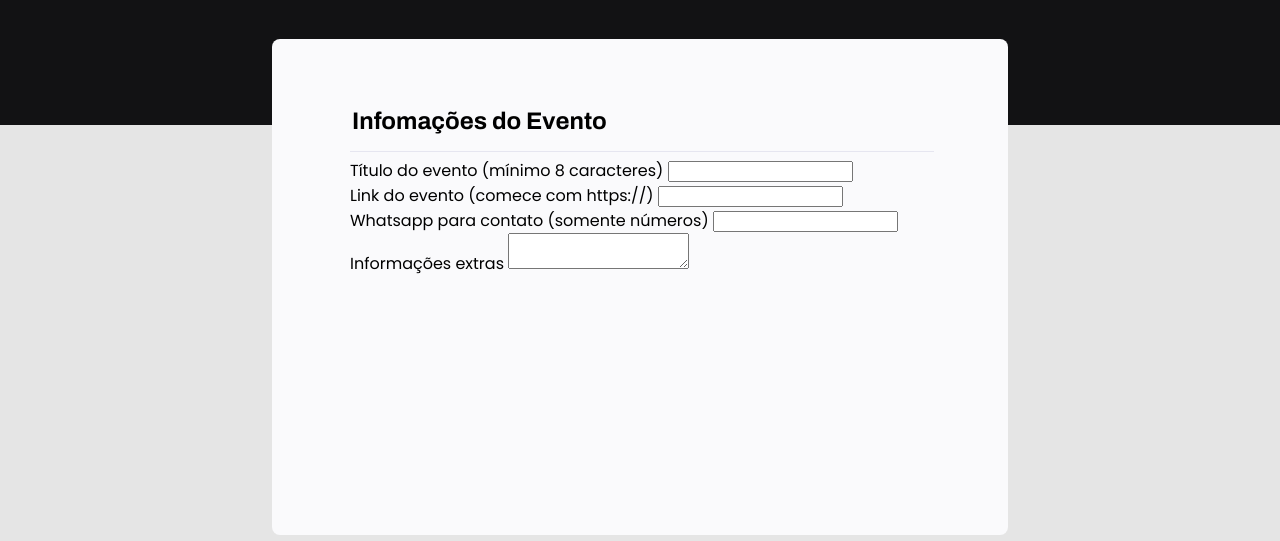
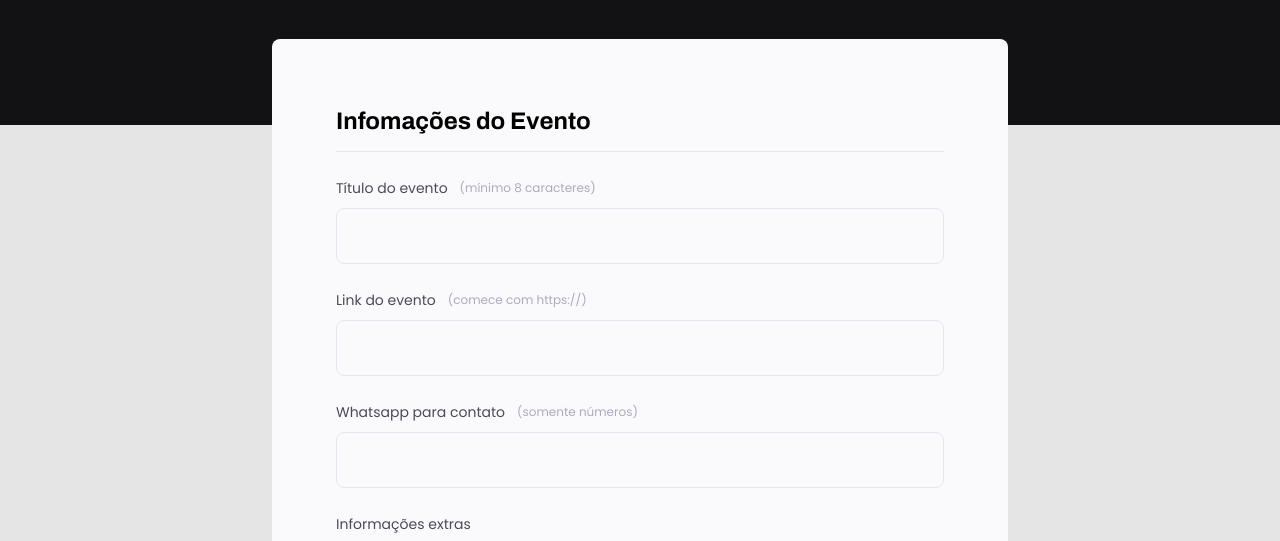
Before and after one commit to th1agOx/.meuformulario, a plain HTML site: page index.html in a window 1280 px wide. Shown: the part 243-784 px from the top of the page. Drawn offline with Linux system fonts and the light colour scheme.

Commit message:
padding & automating input style

```diff
--- a/style.css
+++ b/style.css
@@ -1,5 +1,14 @@
+* {
+    box-sizing: border-box;
+    padding: 0;
+    margin: 0;
+}
+
+body, input, button, select, textarea {
+    font-family: "Poppins", sans-serif;
+}
+
 body {
-    font-family: "Poppins", sans-serif;
 
     background: #E5E5E5;
 }
@@ -11,6 +20,7 @@ header h1 {
 
     color: #ffffff;
 
+    margin-bottom: 24px;
 }
 
 header p {
@@ -49,7 +59,7 @@ form {
     background: #FAFAFC;
 
     border-radius: 8px;
-    min-height: 368px;
+    min-height: 1566px;
 
     padding: 64px;
 }
@@ -70,7 +80,57 @@ fieldset legend {
     width: 100%;
 }
 
+.input-wrapper {    /* caixa da label */
+    display: flex;
+    flex-direction: column;
 
+    margin-top: 24px;
+}
+
+.input-wrapper label {  /* texto label */
+    display: flex;
+    align-items: center;
+    gap: 12px;
+    margin-bottom: 8px;
+
+    font-size: 14px;
+    line-height: 24px;
+
+    color: #4E4958;
+}
+
+.input-wrapper label span:hover {
+    color: #625e6c;
+}
+
+.input-wrapper label span {
+    line-height: 20px;
+    font-size: 12px;
+
+    color: #b0a8bf;
+}
+
+.input-wrapper input, .input-wrapper textarea  {
+    background:#FAFAFC ;
+
+    border: 1px solid #E6E6F0;
+    border-radius: 8px;
+
+    height: 56px;
+
+    /* texto adcionado */
+
+    padding: 0 24px;
+
+    font-size: 16px;
+    line-height: 26px;
+    color: #726d7c ;
+}
+
+.input-wrapper textarea {
+    padding: 0;
+    height: 168px;
+}
 
 
 
@@ -87,4 +147,7 @@ fieldset legend {
     left servindo para os lados
     * z-index é um elemento de terceira dimensão, eixo y ( cima baixo ), eixo x ( lados )
     eixo z ( dimensões )
+
+    box sizing: border-box permite o preenchimento dentro da caixa, porém sem interferir na
+    largura final dela
 */
```
